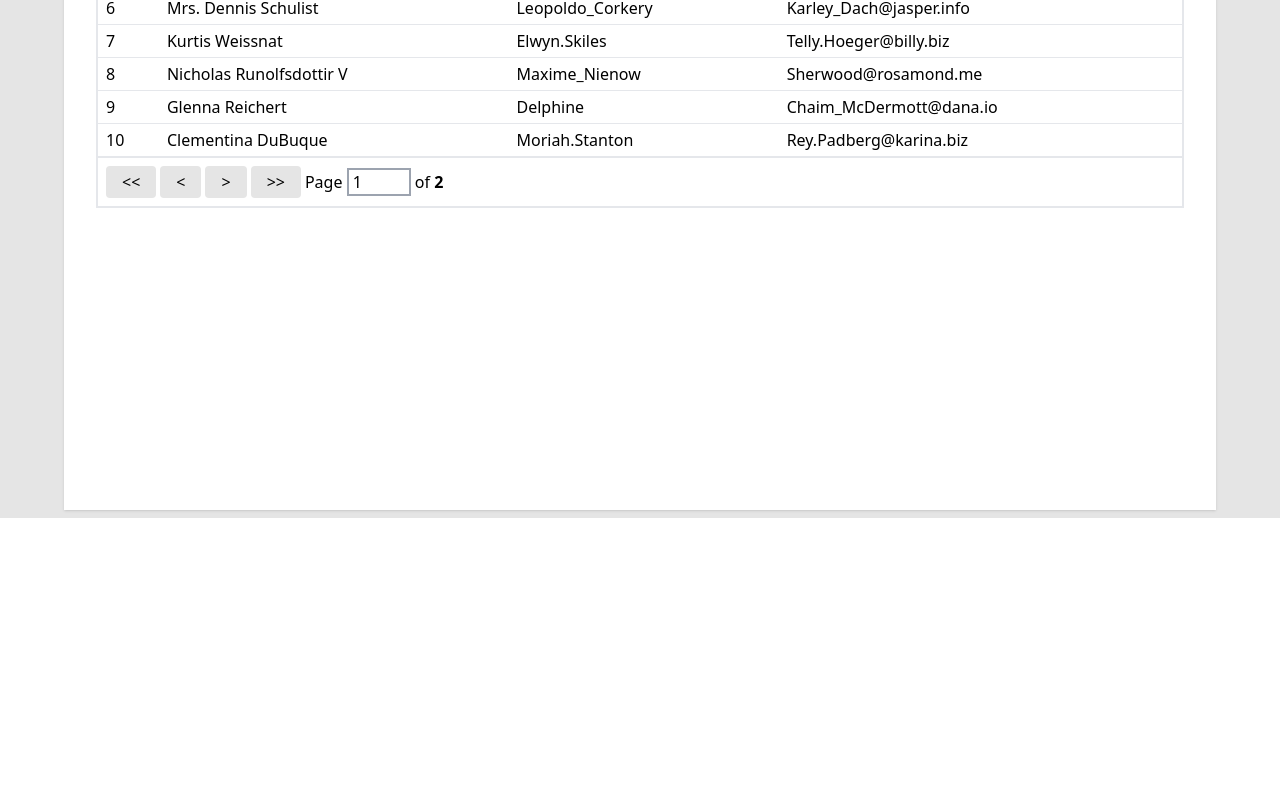
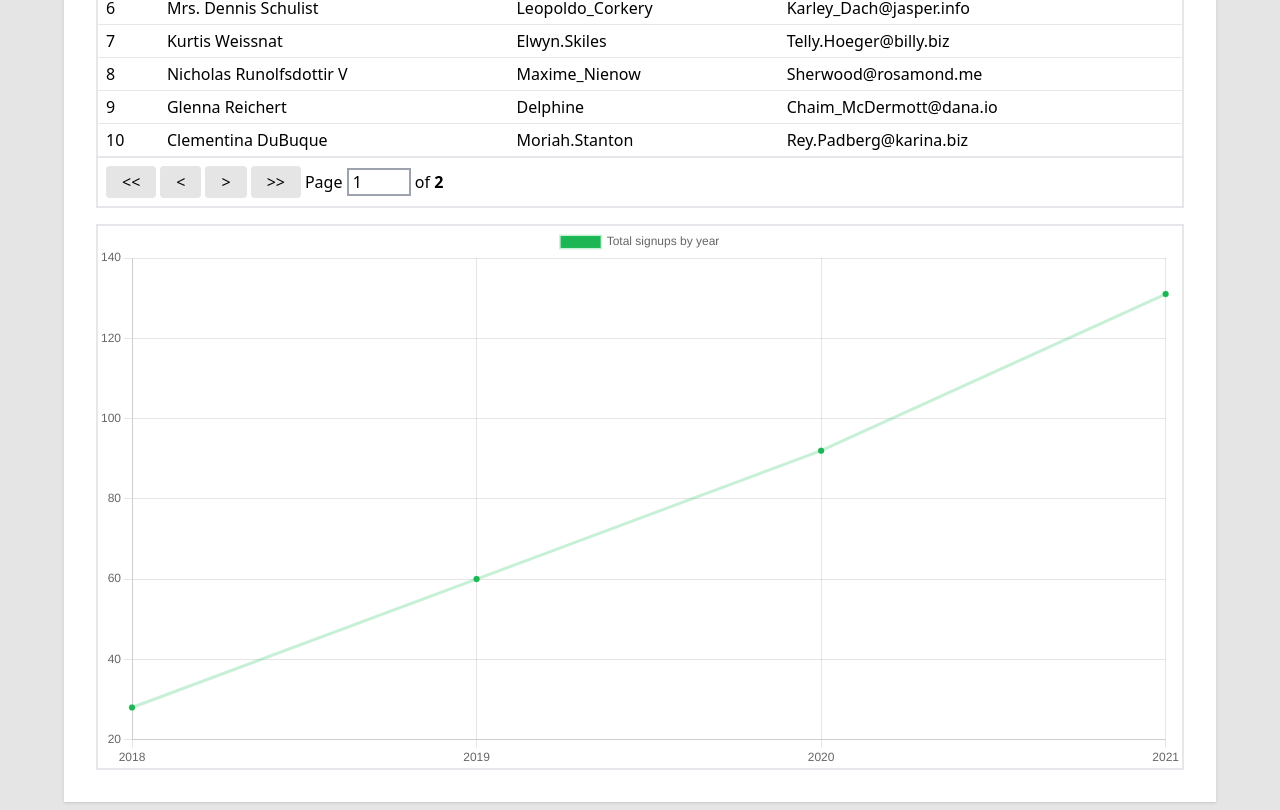
Before and after one commit to nairdua/qlue-technical-test, a React (Create React App) app: page /users in a window 1280 px wide. Shown: the part 358-1168 px from the top of the page. Before the commit the page ends 876 px from the top, so only its background shows below. Built offline with nearby package versions, Linux system fonts and the light colour scheme.

Commit message:
Added line chart component

```diff
--- a/package.json
+++ b/package.json
@@ -10,7 +10,9 @@
     "@types/node": "^16.11.18",
     "@types/react": "^17.0.38",
     "@types/react-dom": "^17.0.11",
+    "chart.js": "^3.7.0",
     "react": "^17.0.2",
+    "react-chartjs-2": "^4.0.0",
     "react-dom": "^17.0.2",
     "react-router-dom": "^6.2.1",
     "react-scripts": "5.0.0",
--- /dev/null
+++ b/src/components/Chart/LineChart.tsx
@@ -0,0 +1,38 @@
+import {
+  Chart as ChartJS,
+  CategoryScale,
+  LinearScale,
+  PointElement,
+  LineElement,
+  Title,
+  Tooltip,
+  Legend,
+  ChartData,
+  LineOptions
+} from 'chart.js'
+import { Line } from 'react-chartjs-2'
+
+ChartJS.register(
+  CategoryScale,
+  LinearScale,
+  PointElement,
+  LineElement,
+  Title,
+  Tooltip,
+  Legend
+)
+
+interface LineChartProps {
+  data: ChartData<"line", number[], string>,
+  options?: LineOptions,
+}
+
+export function LineChart(props: LineChartProps) {
+    return (
+        <div className="overflow-auto min-w-full border-gray-200 border-2">
+            <Line {...props} />
+        </div>
+    )
+}
+
+export default LineChart;
--- a/src/components/Pages/UsersPage.tsx
+++ b/src/components/Pages/UsersPage.tsx
@@ -1,4 +1,5 @@
 import { useMemo } from "react";
+import LineChart from "../Chart/LineChart";
 import Container from "../Container/Container";
 import Table from "../Table/Table";
 
@@ -284,13 +285,28 @@ function UsersPage() {
           []
     )
 
+    const chartData = {
+      labels: ['2018', '2019', '2020', '2021'],
+      datasets: [
+        {
+          label: 'Total signups by year',
+          data: [28, 60, 92, 131],
+          backgroundColor: 'rgb(28,182,85)',
+          borderColor: 'rgba(33,196,93,0.25)',
+        }
+      ]
+    }
+
     return (
         <div>
             <Container>
                 <div className="mb-4">
-                    <span className="text-4xl text-gray-700">Users</span>
+                  <span className="text-4xl text-gray-700">Users</span>
                 </div>
                 <Table columns={columns} data={data} />
+                <div className="mt-4">
+                  <LineChart data={chartData} />
+                </div>
             </Container>
         </div>
     );
--- a/src/components/Table/Table.tsx
+++ b/src/components/Table/Table.tsx
@@ -10,7 +10,6 @@ function Table({ columns, data }) {
         headerGroups,
         prepareRow,
         page,
-
         canPreviousPage,
         canNextPage,
         pageOptions,
@@ -18,8 +17,7 @@ function Table({ columns, data }) {
         gotoPage,
         nextPage,
         previousPage,
-        setPageSize,
-        state: { pageIndex, pageSize },
+        state: { pageIndex },
     } = useTable(
         {
          columns,
```
Also changed, not shown: 1 other file (tests, documents, lock files or other folders).
